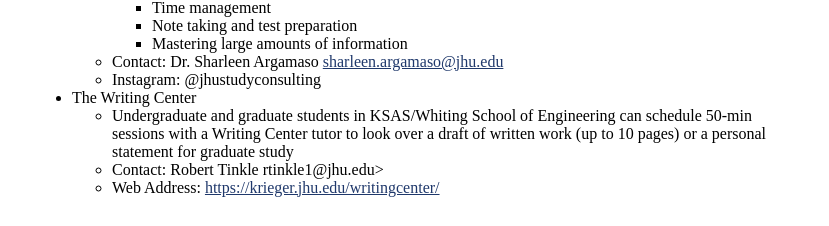
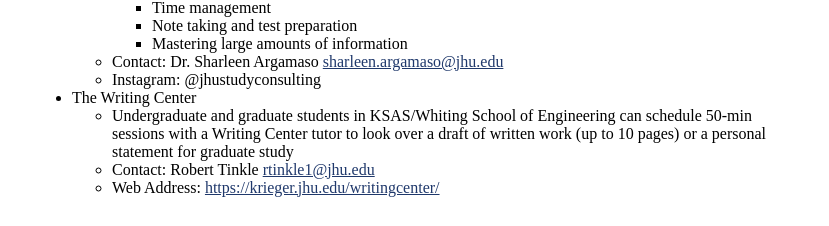
Before and after one commit to jhucsf/fall2021, a Jekyll site: the page built from syllabus.md, in a window 1280 px wide and 900 px high, scrolled down 5071 px. Shown: the part 671-897 px from the top of the window, without its empty margins (224-1053 px from the left). Built offline with Jekyll 4.4.1, drawn with Linux system fonts in a browser that asks for light colours; part of the change alters nothing that is shown.

Commit message:
corrected a formatting error

```diff
--- a/syllabus.md
+++ b/syllabus.md
@@ -311,5 +311,5 @@ All programs are free to students.  Please see below for specifics:
     * Instagram: @jhustudyconsulting
 * The Writing Center
     * Undergraduate and graduate students in KSAS/Whiting School of Engineering can schedule 50-min sessions with a Writing Center tutor to look over a draft of written work (up to 10 pages) or a personal statement for graduate study
-    * Contact: Robert Tinkle rtinkle1@jhu.edu>
+    * Contact: Robert Tinkle <rtinkle1@jhu.edu>
     * Web Address: <https://krieger.jhu.edu/writingcenter/>
```
